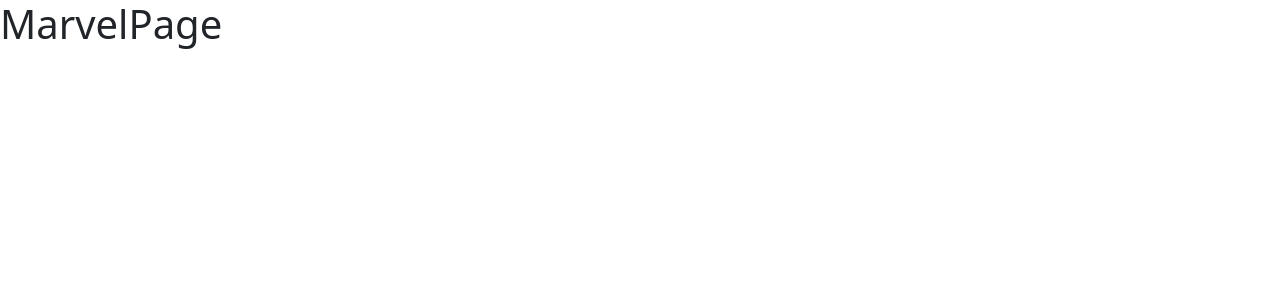
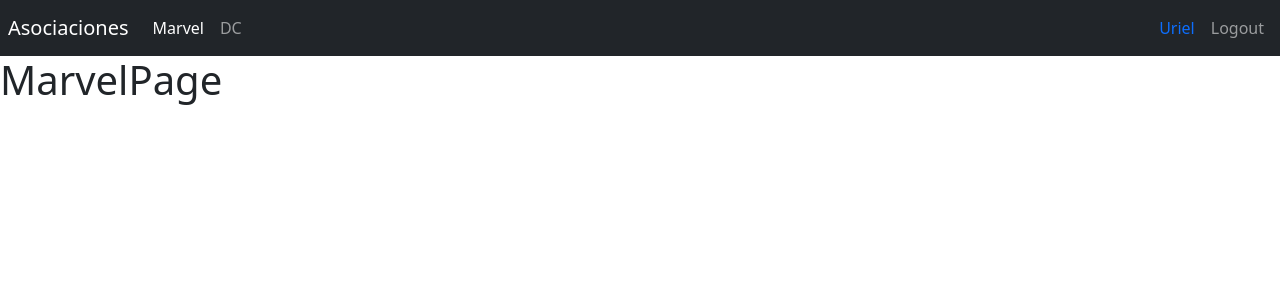
Before and after one commit to v-UrielCoder/Seccion-14-React, a React (Vite) app: page /marvel in a window 1280 px wide. Shown: the top 300 px of the page. Built offline with nearby package versions, Linux system fonts and the light colour scheme.

Commit message:
Agregando navBar y archivos Barril

```diff
--- /dev/null
+++ b/src/auth/index.js
@@ -0,0 +1 @@
+export * from './pages'
--- /dev/null
+++ b/src/auth/pages/index.js
@@ -0,0 +1 @@
+export * from './LoginPage'
--- /dev/null
+++ b/src/heroes/index.js
@@ -0,0 +1 @@
+export * from './pages'
--- /dev/null
+++ b/src/heroes/pages/index.js
@@ -0,0 +1,2 @@
+export * from './DcPages'
+export * from './MarvelPage'
--- a/src/router/AppRouter.jsx
+++ b/src/router/AppRouter.jsx
@@ -1,12 +1,15 @@
 import React from 'react'
 import { Navigate, Route, Routes } from 'react-router-dom'
-import { LoginPage } from '../auth/pages/LoginPage'
-import { DcPages } from '../heroes/pages/DcPages'
-import { MarvelPage } from '../heroes/pages/MarvelPage'
+import { LoginPage } from '../auth'
+import { DcPages, MarvelPage } from '../heroes'
+import { Navbar } from '../ui'
 
 export const AppRouter = () => {
   return (
     <>
+
+      <Navbar />
+
       <Routes >
         <Route path='marvel' element={<MarvelPage />}/>
         <Route path='dc' element={<DcPages />}/>
--- /dev/null
+++ b/src/ui/components/NavBar.jsx
@@ -0,0 +1,43 @@
+import { Link, NavLink } from 'react-router-dom';
+
+
+export const Navbar = () => {
+    return (
+        <nav className="navbar navbar-expand-sm navbar-dark bg-dark p-2">
+
+            <Link
+                className="navbar-brand"
+                to="/"
+            >
+                Asociaciones
+            </Link>
+
+            <div className="navbar-collapse">
+                <div className="navbar-nav">
+
+                    <NavLink
+                        className= { ({isActive}) => `nav-link ${isActive? 'active' : ''}`}
+                        to="/marvel"
+                    >
+                        Marvel
+                    </NavLink>
+
+                    <NavLink
+                        className={ ({isActive}) => `nav-link ${isActive? 'active' : ''}` }
+                        to="/dc"
+                    >
+                        DC
+                    </NavLink>
+                </div>
+            </div>
+
+            <div className="navbar-collapse collapse w-100 order-3 dual-collapse2 d-flex justify-content-end">
+                <ul className="navbar-nav ml-auto">
+                    <span className='nav-item nav-link text-primary'>Uriel</span>
+
+                    <button className='nav-item nav-link btn'>Logout</button>
+                </ul>
+            </div>
+        </nav>
+    )
+}
--- /dev/null
+++ b/src/ui/components/index.js
@@ -0,0 +1 @@
+export * from './NavBar'
--- /dev/null
+++ b/src/ui/index.js
@@ -0,0 +1 @@
+export * from './components'
```
Lines whose indentation alone changed are shown as unchanged.
